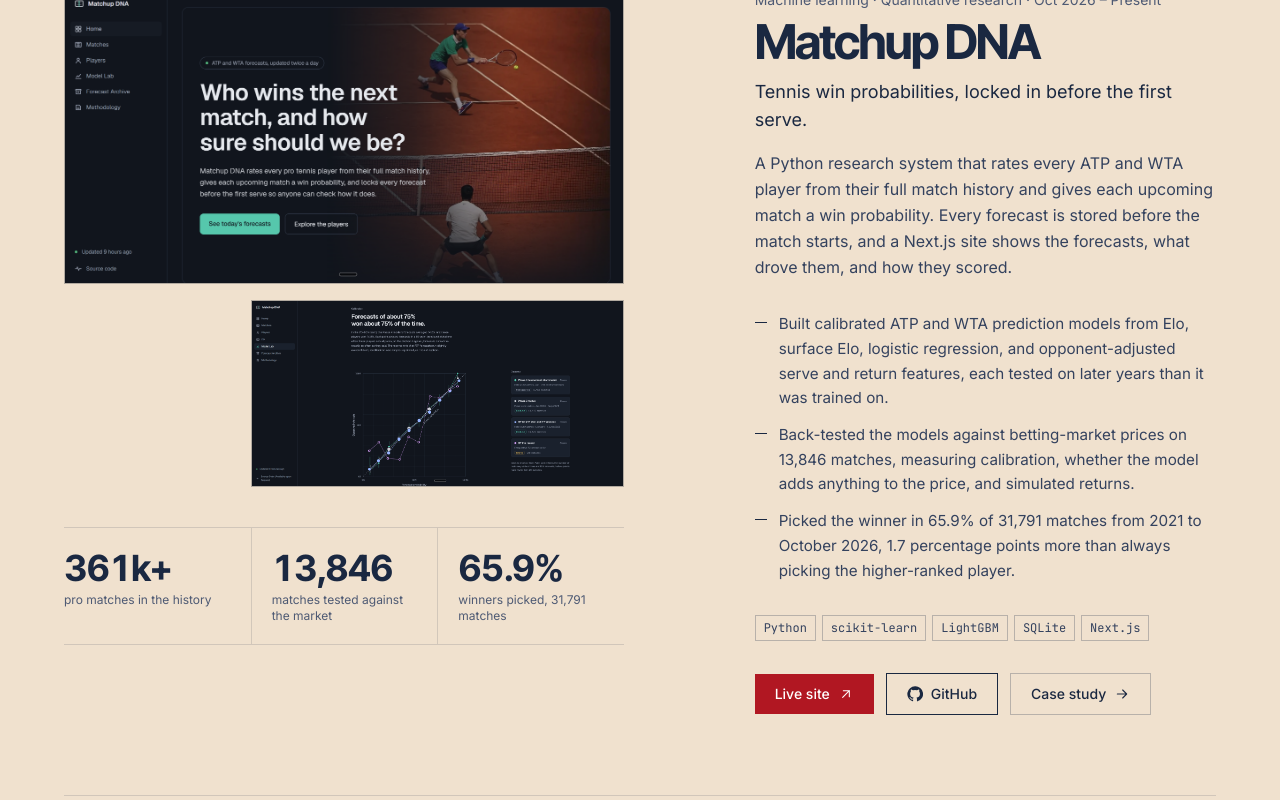
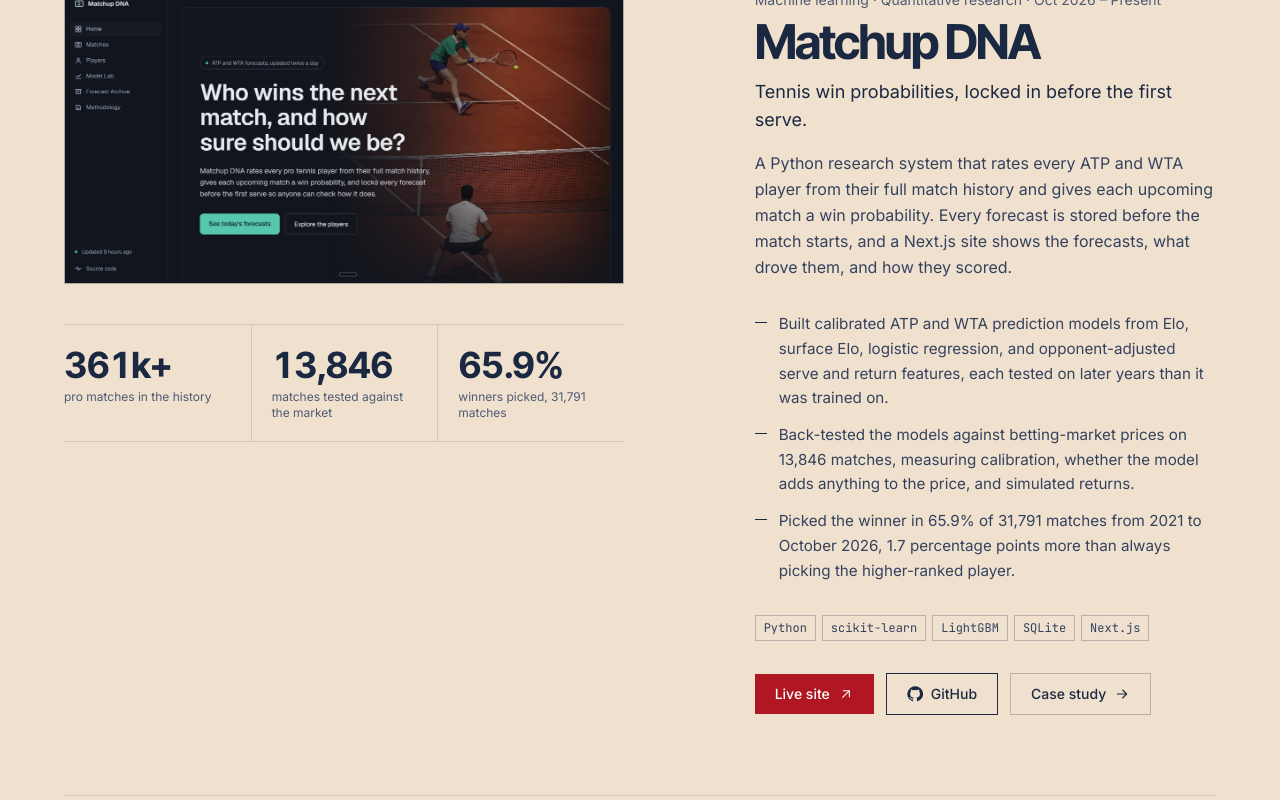
Before and after one commit to Arya85693/Aryamaan-Roy-Choudhury-s-Portfolio-, a Next.js app: page / in a window 1280 px wide. Shown: the part 1057-1857 px from the top of the page. Built offline with nearby package versions, Linux system fonts and the light colour scheme.

Commit message:
Show one screenshot per project on the home page

```diff
--- a/src/components/home/Work.tsx
+++ b/src/components/home/Work.tsx
@@ -63,21 +63,13 @@ function FactGrid({ facts, className = "" }: { facts: NonNullable<Project["facts
 }
 
 function FeaturedProject({ project, flip = false }: { project: Project; flip?: boolean }) {
-  const [primary, secondary] = project.images;
+  // One screenshot per project on the home page; the rest are in the case study's slideshow.
+  const [primary] = project.images;
   return (
     <Reveal as="article" className="py-14 first:pt-0 sm:py-20" aria-labelledby={`${project.slug}-title`}>
       <div className="grid gap-10 lg:grid-cols-12 lg:gap-8">
         <div className={`lg:col-span-6 lg:self-start ${flip ? "lg:order-2 lg:col-start-7" : ""}`}>
-          {primary && (
-            <BrowserFrame image={primary} sizes="(min-width: 1024px) 640px, 100vw" />
-          )}
-          {secondary && (
-            <BrowserFrame
-              image={secondary}
-              sizes="(min-width: 1024px) 420px, 100vw"
-              className={`mt-4 lg:w-2/3 ${flip ? "lg:mr-auto" : "lg:ml-auto"}`}
-            />
-          )}
+          {primary && <BrowserFrame image={primary} sizes="(min-width: 1024px) 640px, 100vw" />}
           {project.facts && <FactGrid facts={project.facts} className="mt-10 hidden lg:grid" />}
         </div>
 
```
